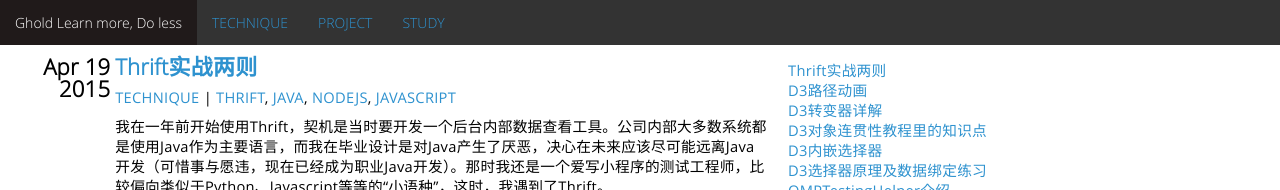
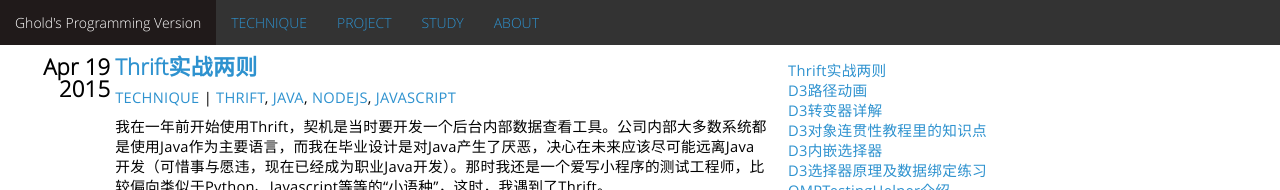
Before and after one commit to ghold/ghold.github.io, a Jekyll site: the page built from index.html, in a window 1280 px wide. Shown: the top 190 px of the page. Built offline with Jekyll 4.4.1, drawn with Linux system fonts in a browser that asks for light colours; Markdown is read by kramdown in place of the engine named in the settings.

Commit message:
update index and add about

```diff
--- a/_includes/header.html
+++ b/_includes/header.html
@@ -8,19 +8,22 @@
     <script src="/assets/js/jquery/jquery.min.js"></script>
     <script src="/assets/js/jquery/jquery.widget.min.js"></script>
     <script src="/assets/js/metro/metro.min.js"></script>
-    <title>Ghold Learn more, Do less</title>
+    <title>{{ page.title }} | Ghold's Programming Version</title>
 </head>
 <body class="metro">
     <header class="bg-dark">
 	<div class="navigation-bar dark fixed-top">
         <div class="navigation-bar-content">
 			<div class="element top_title"><a href="/">
-                Ghold Learn more, Do less</a></div>
+                Ghold's Programming Version</a></div>
 			{% for cate in site.categories %}
                 <div class="element">
                 	<a href="/map.html#{{ cate | first | upcase }}">{{ cate | first | upcase}}</a>
                 </div>
             {% endfor %}
+                <div class="element">
+                    <a href="/about.html">ABOUT</a>
+                </div>
         </div>
 	</div>
     </header>
--- a/_includes/header_for_d3.html
+++ b/_includes/header_for_d3.html
@@ -9,14 +9,14 @@
     <script src="/assets/js/jquery/jquery.widget.min.js"></script>
     <script src="/assets/js/metro/metro.min.js"></script>
     <script src="http://d3js.org/d3.v3.min.js"></script>
-    <title>Ghold Learn more, Do less</title>
+    <title>Ghold's Programming Version</title>
 </head>
 <body class="metro">
     <header class="bg-dark">
 	<div class="navigation-bar dark fixed-top">
         <div class="navigation-bar-content">
 			<div class="element top_title"><a href="/">
-                Ghold Learn more, Do less</a></div>
+                Ghold's Programming Version</a></div>
 			{% for cate in site.categories %}
                 <div class="element">
                 	<a href="/map.html#{{ cate | first | upcase }}">{{ cate | first | upcase}}</a>
--- a/index.html
+++ b/index.html
@@ -1,6 +1,6 @@
 ---
 layout: index
-title: Ghold Learn more, Do less
+title: Welcome
 ---
 
 {% for post in site.posts %}
```
Also changed, not shown: about.md (added, +11 -0 lines), assets/img/about/ghold.JPG (added).
